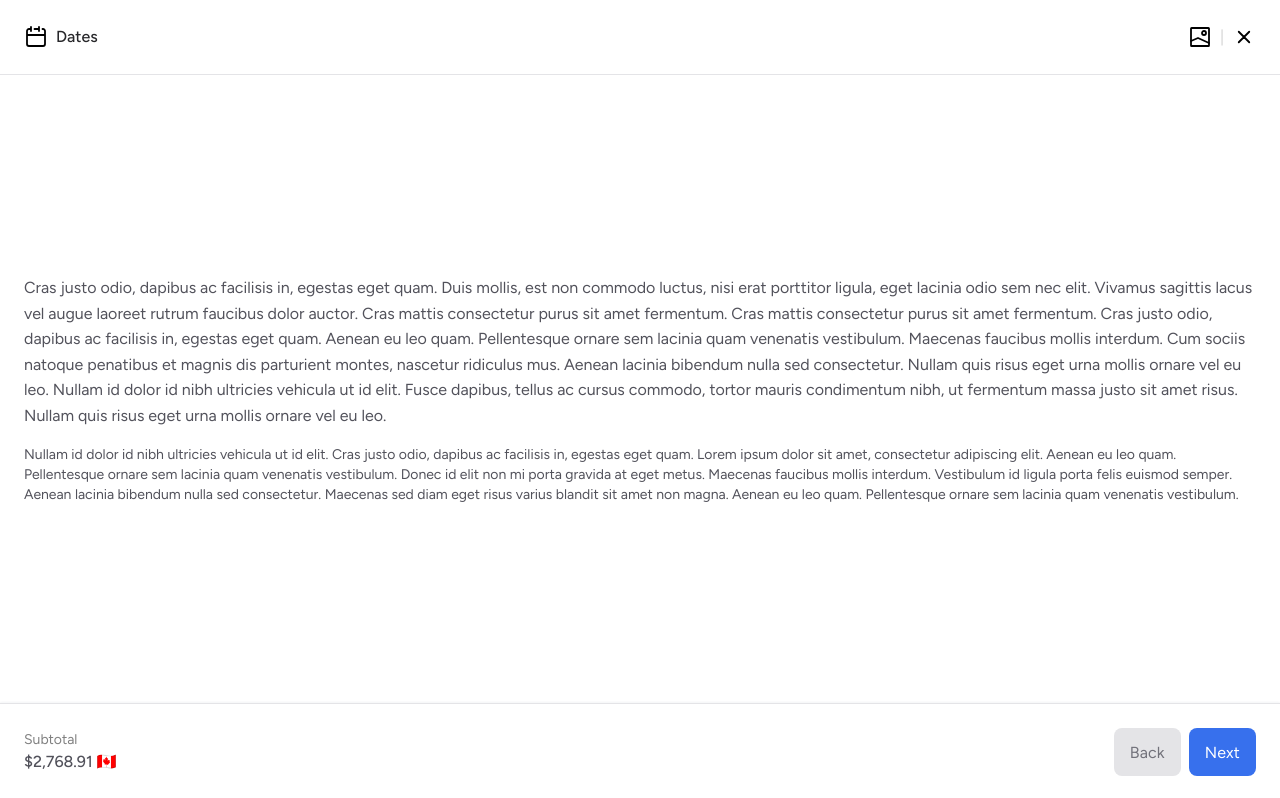
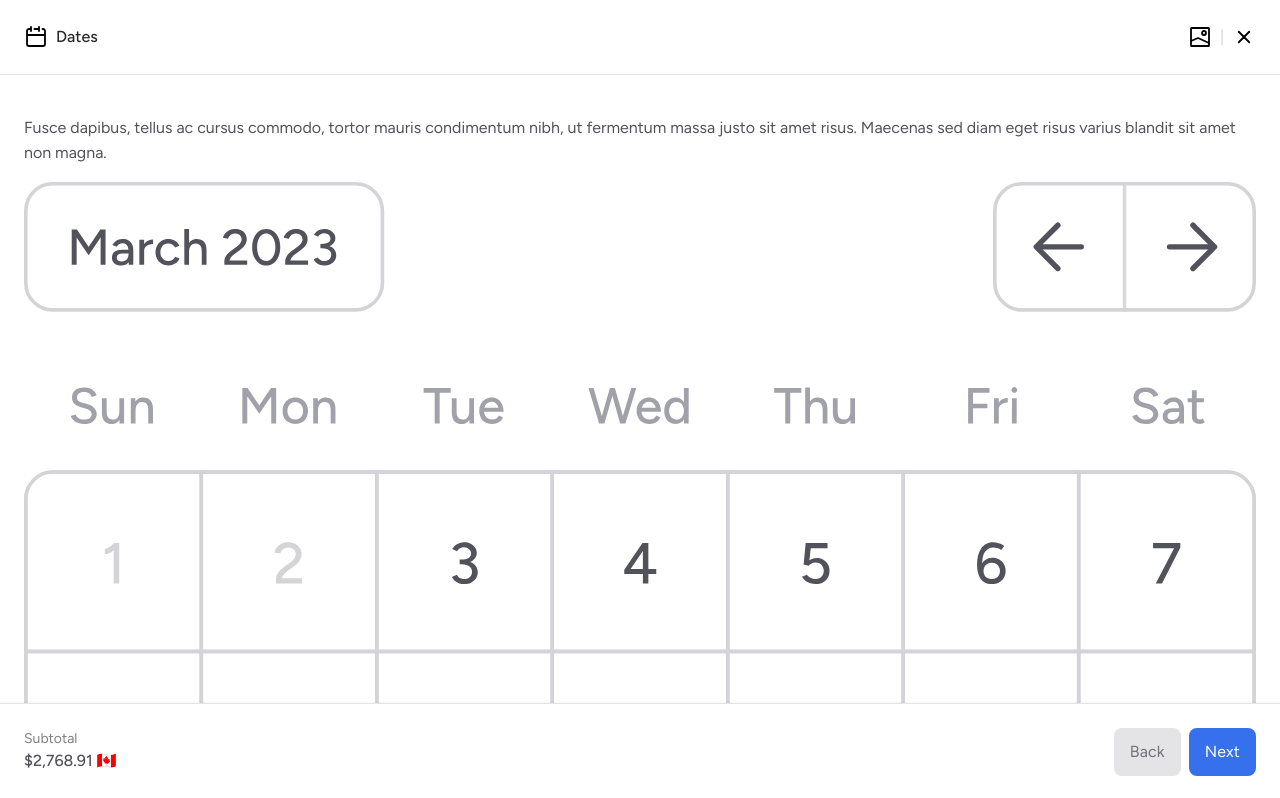
Before and after one commit to oliviercreurer/bkr-dsgn, a plain HTML site: page index.html in a window 1280 px wide. Shown: the top 798 px of the page. Drawn offline with Linux system fonts and the light colour scheme.

Commit message:
add calendar svg

```diff
--- a/index.html
+++ b/index.html
@@ -23,8 +23,8 @@
         </div>
     </div>
     <div class="content">
-        <p>Cras justo odio, dapibus ac facilisis in, egestas eget quam. Duis mollis, est non commodo luctus, nisi erat porttitor ligula, eget lacinia odio sem nec elit. Vivamus sagittis lacus vel augue laoreet rutrum faucibus dolor auctor. Cras mattis consectetur purus sit amet fermentum. Cras mattis consectetur purus sit amet fermentum. Cras justo odio, dapibus ac facilisis in, egestas eget quam. Aenean eu leo quam. Pellentesque ornare sem lacinia quam venenatis vestibulum. Maecenas faucibus mollis interdum. Cum sociis natoque penatibus et magnis dis parturient montes, nascetur ridiculus mus. Aenean lacinia bibendum nulla sed consectetur. Nullam quis risus eget urna mollis ornare vel eu leo. Nullam id dolor id nibh ultricies vehicula ut id elit. Fusce dapibus, tellus ac cursus commodo, tortor mauris condimentum nibh, ut fermentum massa justo sit amet risus. Nullam quis risus eget urna mollis ornare vel eu leo.</p>
-        <p class="sm-text">Nullam id dolor id nibh ultricies vehicula ut id elit. Cras justo odio, dapibus ac facilisis in, egestas eget quam. Lorem ipsum dolor sit amet, consectetur adipiscing elit. Aenean eu leo quam. Pellentesque ornare sem lacinia quam venenatis vestibulum. Donec id elit non mi porta gravida at eget metus. Maecenas faucibus mollis interdum. Vestibulum id ligula porta felis euismod semper. Aenean lacinia bibendum nulla sed consectetur. Maecenas sed diam eget risus varius blandit sit amet non magna. Aenean eu leo quam. Pellentesque ornare sem lacinia quam venenatis vestibulum.</p>
+        <p>Fusce dapibus, tellus ac cursus commodo, tortor mauris condimentum nibh, ut fermentum massa justo sit amet risus. Maecenas sed diam eget risus varius blandit sit amet non magna.</p>
+        <img class="calendar" src="icons/cal.svg" alt="">
     </div>
     <div class="footer">
         <div class="subtotal">
--- a/style.css
+++ b/style.css
@@ -51,8 +51,9 @@ body {
 }
 
 .content {
-    padding: 36px 24px;
+    padding: 24px;
     font-size: 1rem;
+    height: 100%;
 }
 
 .footer {
@@ -80,6 +81,10 @@ body {
 
 .value {
     font-weight: 500;
+}
+
+.calendar {
+    width: 100%;
 }
 
 button {
```
Also changed, not shown: icons/cal.svg (added), 1 other file.
